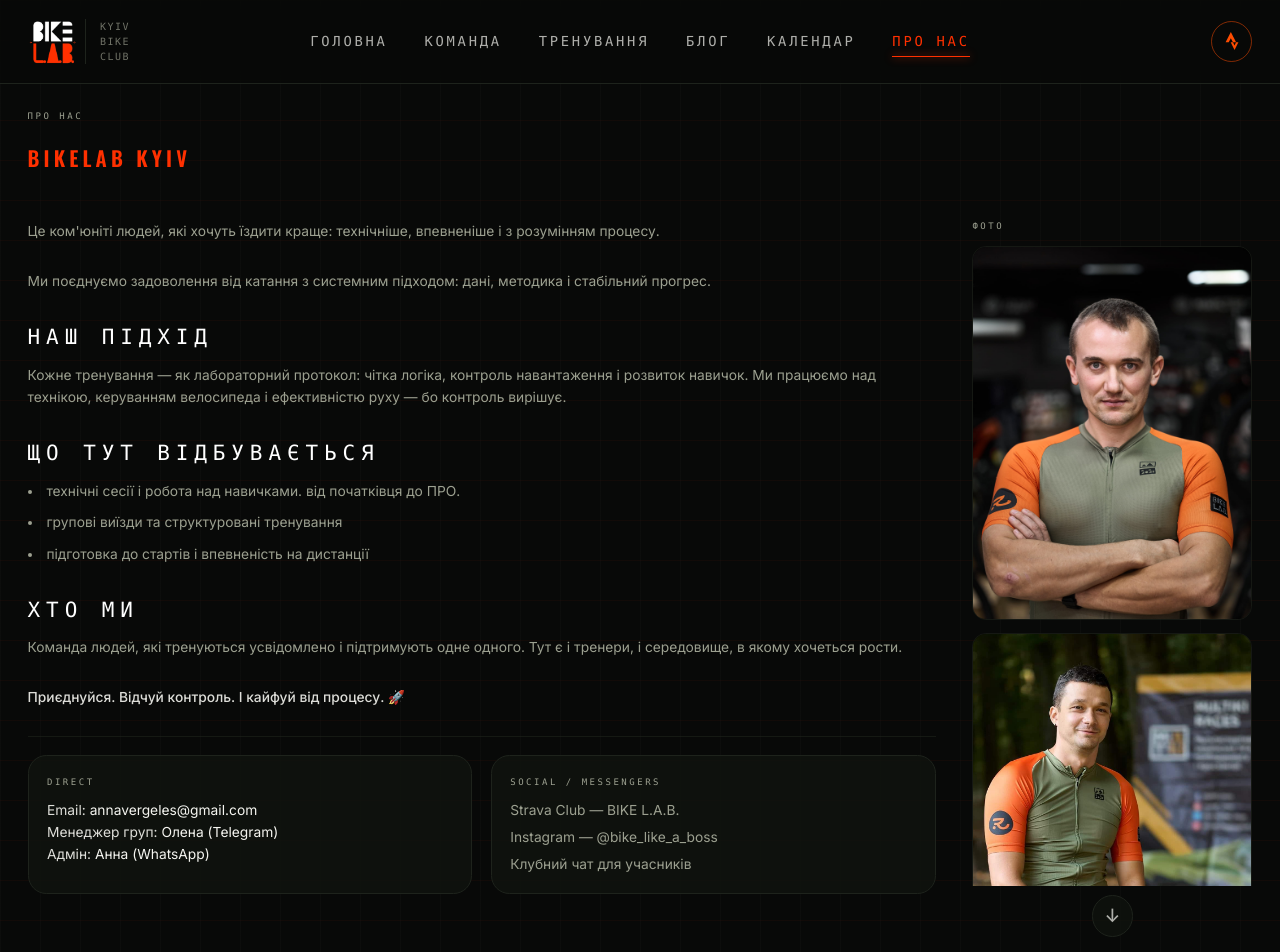
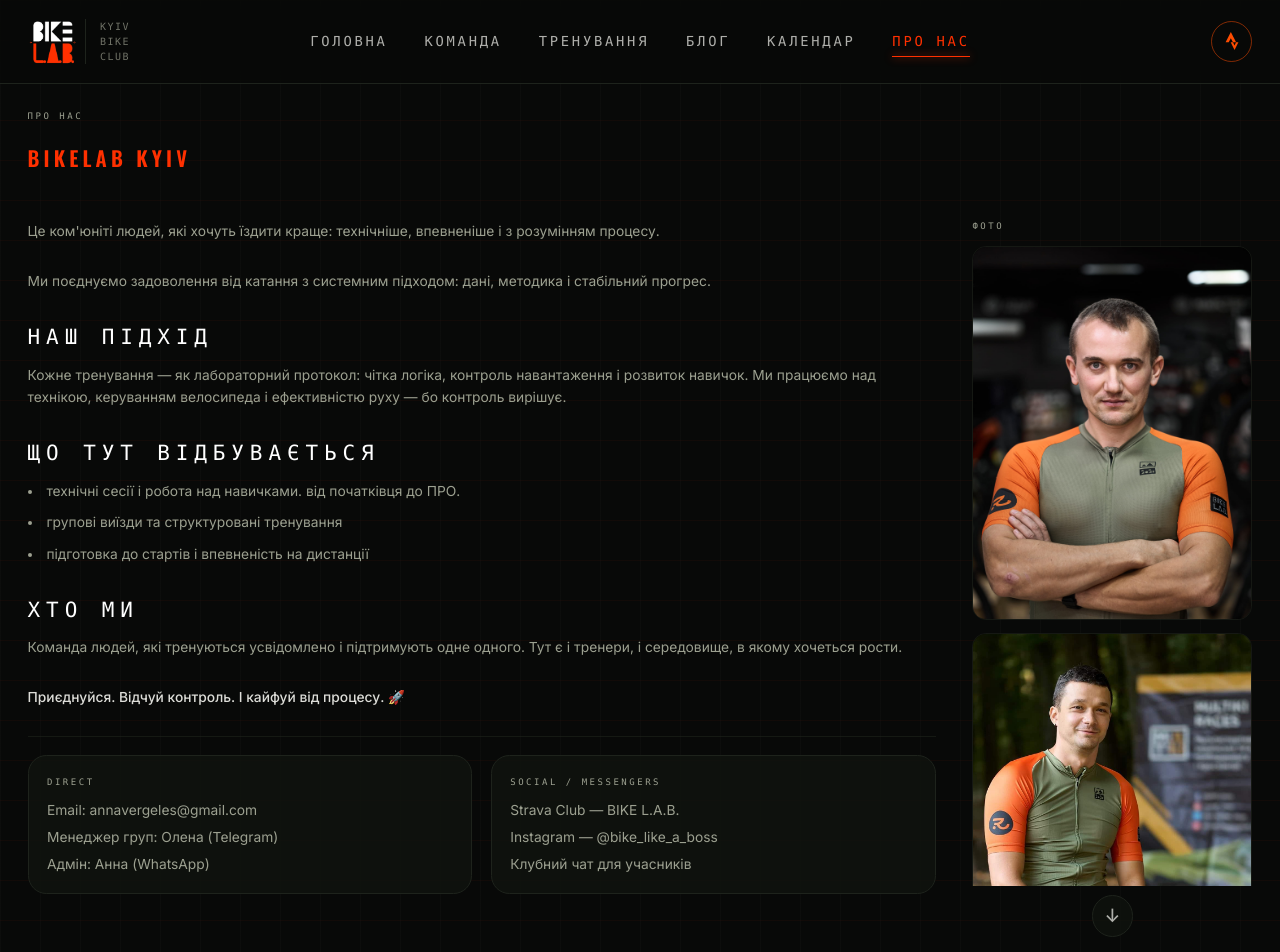
Before and after one commit to VasileAdicto/bikelab-site, a Next.js app: page /contacts in a window 1280 px wide. Shown: the top 952 px of the page. Built offline with nearby package versions, Linux system fonts and the light colour scheme.

Commit message:
Refactor contact information in AboutPage to use a l

```diff
--- a/src/app/contacts/page.tsx
+++ b/src/app/contacts/page.tsx
@@ -58,37 +58,36 @@ export default function AboutPage() {
           <div className="grid gap-4 pt-4 border-t border-border/60 sm:grid-cols-2">
             <div className="rounded-2xl border border-border bg-card/80 p-4 card-hover">
               <div className="section-label text-white text-[17.5px]">Direct</div>
-              <p className="mt-2 text-muted">
-                <span className="text-foreground/90">Email:</span>{" "}
+              <ul className="mt-2 space-y-1 text-muted">
+                <li>
                   <a
                     href="mailto:annavergeles@gmail.com"
-                  className="text-foreground hover:text-accent transition-colors"
+                    className="hover:text-accent transition-colors"
                   >
-                  annavergeles@gmail.com
+                    Email: annavergeles@gmail.com
                   </a>
-              </p>
-              <p className="text-muted">
-                <span className="text-foreground/90">Менеджер груп:</span>{" "}
+                </li>
+                <li>
                   <a
                     href="https://t.me/+380506935608"
                     target="_blank"
                     rel="noopener noreferrer"
-                  className="text-foreground hover:text-accent transition-colors"
+                    className="hover:text-accent transition-colors"
                   >
-                  Олена (Telegram)
+                    Менеджер груп: Олена (Telegram)
                   </a>
-              </p>
-              <p className="text-muted">
-                <span className="text-foreground/90">Адмін:</span>{" "}
+                </li>
+                <li>
                   <a
                     href="https://wa.me/34688732996"
                     target="_blank"
                     rel="noopener noreferrer"
-                  className="text-foreground hover:text-accent transition-colors"
+                    className="hover:text-accent transition-colors"
                   >
-                  Анна (WhatsApp)
+                    Адмін: Анна (WhatsApp)
                   </a>
-              </p>
+                </li>
+              </ul>
             </div>
             <div className="rounded-2xl border border-border bg-card/80 p-4 card-hover">
               <div className="section-label text-white text-[17.5px]">Social / Messengers</div>
```
Lines whose indentation alone changed are shown as unchanged.
